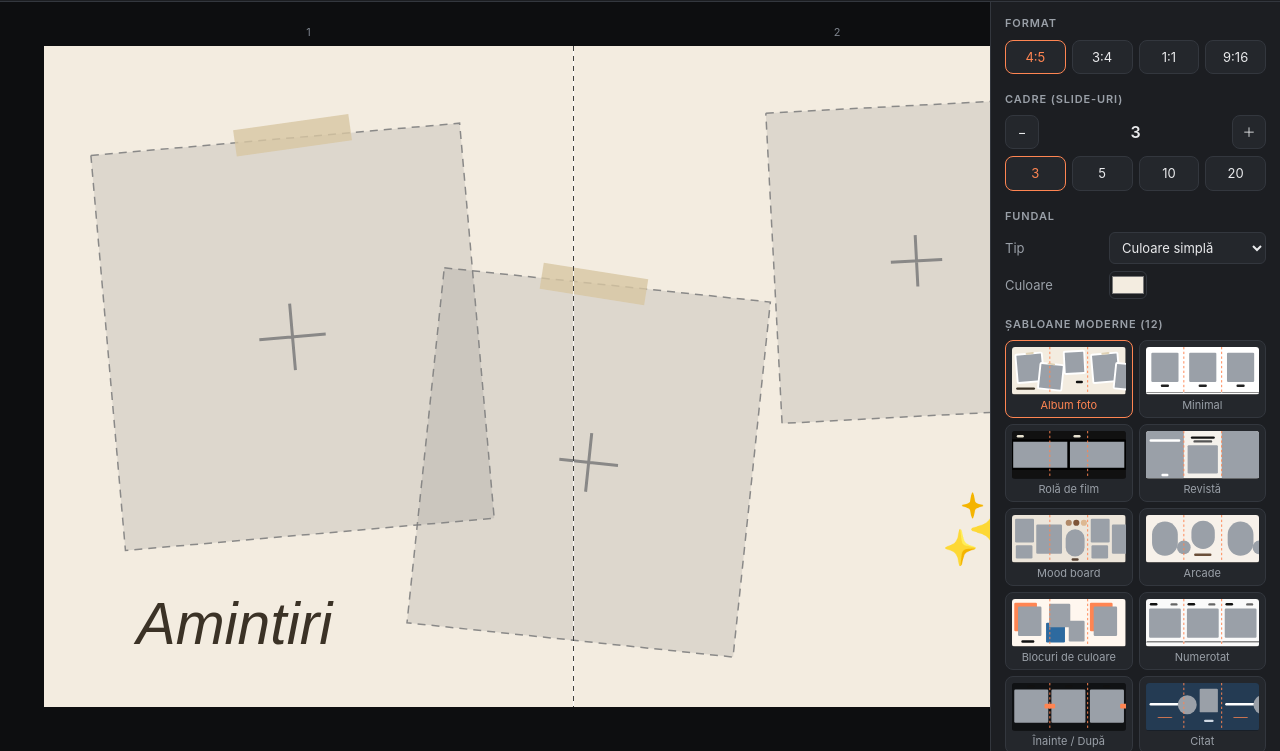
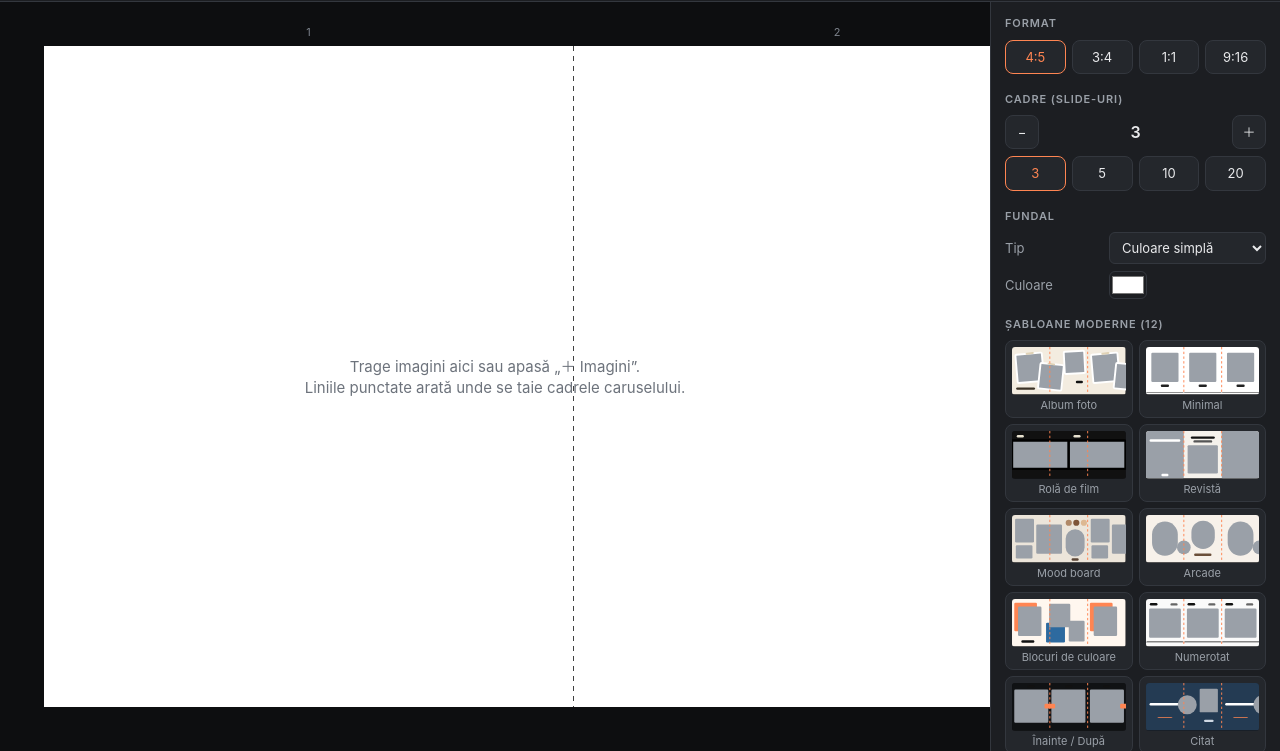
Before and after one commit to winkliii/carusel-app, a plain HTML site: page index.html in a window 1280 px wide. Shown: the part 49-800 px from the top of the page. Drawn offline with Linux system fonts and the light colour scheme.

Commit message:
Version 11

```diff
--- a/index.html
+++ b/index.html
@@ -53,6 +53,9 @@ a.btn{display:block;text-decoration:none;color:var(--text)}
 aside{width:290px;background:var(--panel);border-left:1px solid var(--line);overflow:auto;padding:14px;-webkit-user-select:none}
 aside h3{font-size:11px;text-transform:uppercase;letter-spacing:.08em;color:var(--muted);margin:18px 0 8px;font-weight:600}
 aside h3:first-child{margin-top:0}
+aside summary{font-size:11px;text-transform:uppercase;letter-spacing:.08em;color:var(--muted);margin:18px 0 8px;font-weight:600;cursor:pointer}
+aside details[open] summary{color:var(--text)}
+dialog a{color:var(--accent)}
 .row{display:flex;align-items:center;gap:8px;margin:7px 0}
 .row label{flex:0 0 96px;color:var(--muted)}
 .row input[type=range]{flex:1;min-width:0;accent-color:var(--accent)}
@@ -141,6 +144,7 @@ dialog h2{margin:0 0 12px;font-size:16px}
   <h3>Video cu derulare automată</h3>
   <div class="row"><label>Viteză</label><select id="dlSpeed"><option value="2.4">Lentă</option><option value="1.6" selected>Normală</option><option value="1">Rapidă</option></select></div>
   <div class="dlgbtns" style="flex-wrap:wrap"><button class="btn" data-close>Renunță</button><button class="btn" id="dlVideo">Salvează ca video</button><button class="btn primary" id="dlGo" autofocus>Descarcă</button></div>
+  <div class="tip fb" style="text-align:center"><a href="#" data-fb>Spune-ne părerea ta despre aplicație</a></div>
 </dialog>
 
 <dialog id="dlgEl">
@@ -169,6 +173,7 @@ dialog h2{margin:0 0 12px;font-size:16px}
   <div class="row"><input type="text" id="libName" maxlength="60" placeholder="Numele proiectului"><button class="btn primary" id="libSave">Salvează-l pe cel curent</button></div>
   <div id="libList"></div>
   <div class="dlgbtns" style="flex-wrap:wrap"><button class="btn" id="libImport">Deschide din fișier…</button><button class="btn" id="libExport">Exportă ca fișier…</button><button class="btn" data-close autofocus>Închide</button></div>
+  <div class="tip fb" style="text-align:center"><a href="#" data-fb>Spune-ne părerea ta despre aplicație</a></div>
 </dialog>
 
 <dialog id="dlgApp">
@@ -201,7 +206,7 @@ const ALL_FONTS = ['Arial','Helvetica Neue','Segoe UI','Avenir Next','Calibri','
 const IS_MAC = /Mac|iPhone|iPad/.test(navigator.platform || navigator.userAgent);
 const NATIVE = !!(window.Capacitor && Capacitor.isNativePlatform && Capacitor.isNativePlatform());   // inside the iPhone/Android app
 const COARSE = matchMedia('(pointer:coarse)').matches;
-const APP_VERSION = 10;                                        // bumped by publish.sh
+const APP_VERSION = 11;                                        // bumped by publish.sh
 const UPDATE_URL = 'https://winkliii.github.io/carusel-app/';     // where the phone apps look for a newer version
 const WEB = !NATIVE && !/Electron/.test(navigator.userAgent);   // plain browser: offer the installable apps
 const APP_FILES = 'https://github.com/winkliii/carusel-app/releases/download/apps/';
@@ -1077,15 +1082,17 @@ function refreshPanel(){
     <div class="cgrid">${DESIGNS.map((D, i) => `<button class="btn ${state.des === i ? 'on' : ''}" data-act="des:${i}">${dthumb(D)}${D.n}</button>`).join('')}</div>
     <div class="row"><button class="btn ${state.des == null && state.tpl == null ? 'on' : ''}" style="flex:1" data-act="des:none">Fără șablon (pânză goală)</button></div>
     <div class="tip" style="margin:0 0 4px">Compoziții gata făcute, cu fundal, rame și text de exemplu. Pune pozele tale în celule și schimbă textele.</div>
-    <h3>Colaje simple (${COLLAGES.length})</h3>
+    <details data-sec="col" ${openSec.col || state.tpl != null ? 'open' : ''}><summary>Colaje simple (${COLLAGES.length})</summary>
     <div class="cgrid">${COLLAGES.map((T, i) => `<button class="btn ${state.tpl === i ? 'on' : ''}" data-act="col:${i}">${thumb(T)}${T.n}</button>`).join('')}</div>
     ${rng('Spațiu', 'gap', 0, 120, 1, state.gap ?? 30, 'state')}${rng('Colțuri', 'rad', 0, 200, 1, state.rad ?? 0, 'state')}
     <div class="tip" style="margin-top:4px">Alege numărul de cadre, apoi un colaj. Pozele adăugate intră pe rând în celulele goale; ${COARSE ? 'atinge' : 'apasă'} o celulă selectată ca să-i alegi poza.</div>
-    <h3>Aranjare după forma pozelor</h3><div class="tpl">
+    </details>
+    <details data-sec="auto" ${openSec.auto ? 'open' : ''}><summary>Aranjare după forma pozelor</summary><div class="tpl">
       <button class="btn" data-act="tpl:pano">Panoramă<small>Prima imagine întinsă peste toate cadrele</small></button>
       <button class="btn" data-act="tpl:film">Bandă continuă<small>Pozele întregi, una lângă alta</small></button>
       <button class="btn" data-act="tpl:two">Două rânduri<small>Două benzi suprapuse</small></button>
     </div>
+    </details>
     <h3>Proiect${proj.name ? ' · ' + esc(proj.name) : ''}</h3><div class="grid2"><button class="btn" data-act="save">Salvează</button><button class="btn" data-act="lib">Proiecte…</button></div>
     <div class="row"><button class="btn danger" style="flex:1" data-act="new">Proiect nou</button></div>
     ${FEEDBACK_URL ? '<h3>Părerea ta</h3><div class="row"><button class="btn" style="flex:1" data-act="feedback">Trimite feedback…</button></div>' : ''}
@@ -1143,6 +1150,8 @@ panel.addEventListener('change', ev => {
   commit(); if (['type', 'kind'].includes(ev.target.dataset.k) || ev.target.dataset.o === 'fx') refreshPanel();
 });
 panel.addEventListener('click', ev => { const b = ev.target.closest('[data-act]'); if (b) act(b.dataset.act); });
+const openSec = {col:false, auto:false};                  // which folded sections the user opened; survives panel refreshes
+panel.addEventListener('toggle', ev => { const d = ev.target; if (d.dataset && d.dataset.sec) openSec[d.dataset.sec] = d.open; }, true);
 
 /* ---------- export ---------- */
 async function renderFrame(i, k, type, q, mode = 1){
@@ -1282,8 +1291,7 @@ async function libDelete(id){
   const s = await kv('readwrite'); s.delete('lib:' + id); await idb(s.delete('libdata:' + id));
   if (proj.id === id){ proj = {id:null, name:''}; scheduleSave(); refreshPanel(); }
 }
-const DEFAULT_DESIGN = 0;                             // a new project opens with this modern template already laid out
-function newProject(){ state = fresh(); proj = {id:null, name:''}; sel = null; hist = []; hi = -1; design(DEFAULT_DESIGN); }
+function newProject(){ state = fresh(); proj = {id:null, name:''}; sel = null; hist = []; hi = -1; commit(); fit(); refreshPanel(); }
 function clearTemplate(){                             // "no template": keep the photos and the user's own elements, drop cells and decorations
   state.els = state.els.filter(e => !isSlot(e) && !e.d); state.des = null; state.tpl = null; state.blank = true;
   state.bg = Object.assign({}, state.bg, {type:'solid', c1:'#ffffff'}); if (!getSel()) sel = null;
@@ -1327,6 +1335,7 @@ $('libList').addEventListener('click', async ev => {
 $('libImport').onclick = () => $('fProj').click();
 $('libExport').onclick = saveProject;
 $('bLib').onclick = showLib;
+document.querySelectorAll('[data-fb]').forEach(a => { a.onclick = ev => { ev.preventDefault(); act('feedback'); }; if (!FEEDBACK_URL) a.parentNode.style.display = 'none'; });
 
 /* ---------- toolbar wiring ---------- */
 $('bAdd').onclick = () => { pickFor = null; $('fImg').click(); };
@@ -1373,12 +1382,7 @@ async function checkUpdate(){
     toast('Se actualizează la versiunea ' + v + '…'); await saveLocal(); setTimeout(() => location.reload(), 900);
   }catch(e){}
 }
-(async () => {
-  const had = await loadLocal();
-  if (!had || (!state.els.length && state.des == null && state.tpl == null && !state.blank)) design(DEFAULT_DESIGN);   // nothing saved yet: start from the default template
-  else { commit(); refreshPanel(); fit(); }
-  checkUpdate();
-})();
+(async () => { await loadLocal(); commit(); refreshPanel(); fit(); checkUpdate(); })();
 </script>
 </body>
 </html>
--- a/version.json
+++ b/version.json
@@ -1 +1 @@
-{"v": 10}
+{"v": 11}
```
